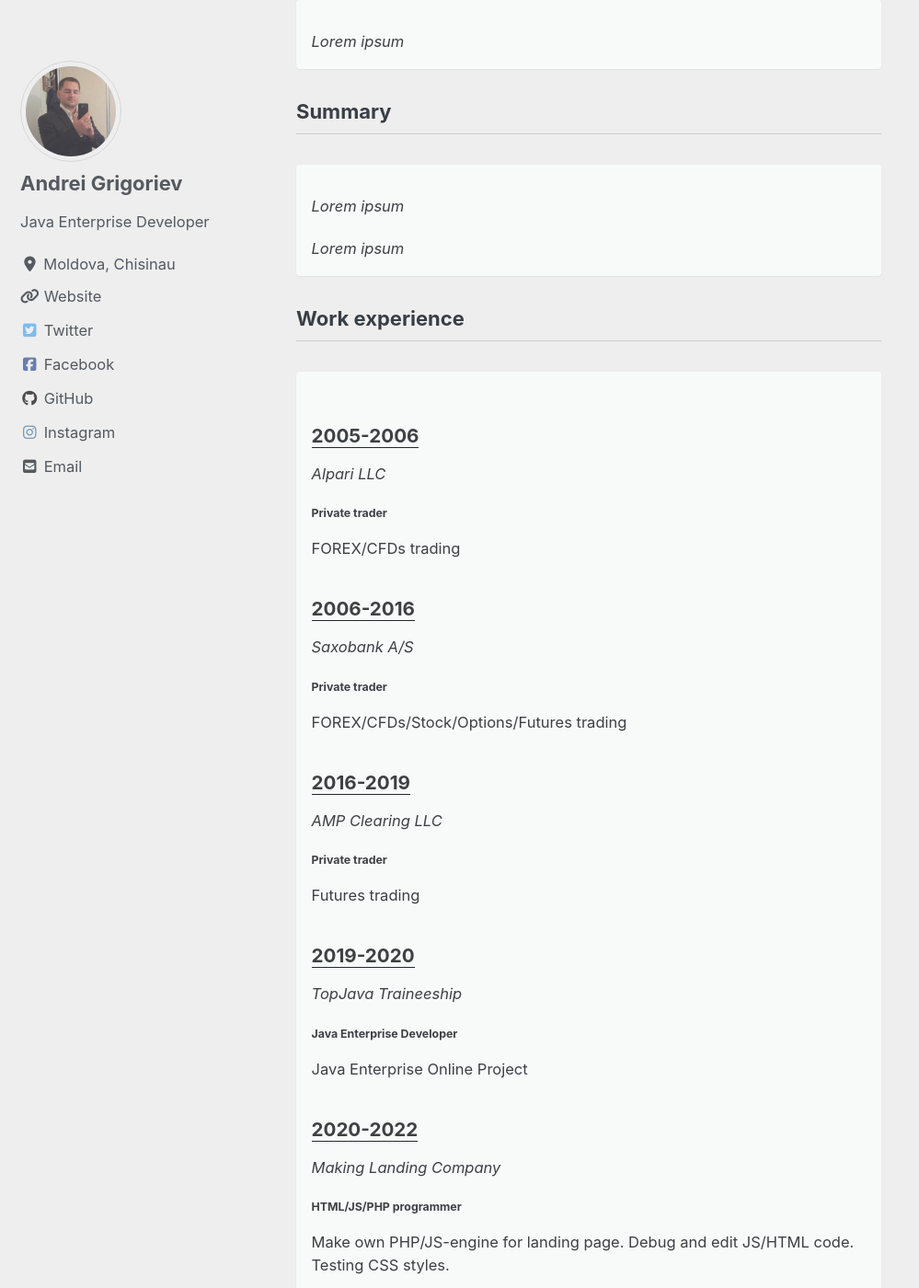
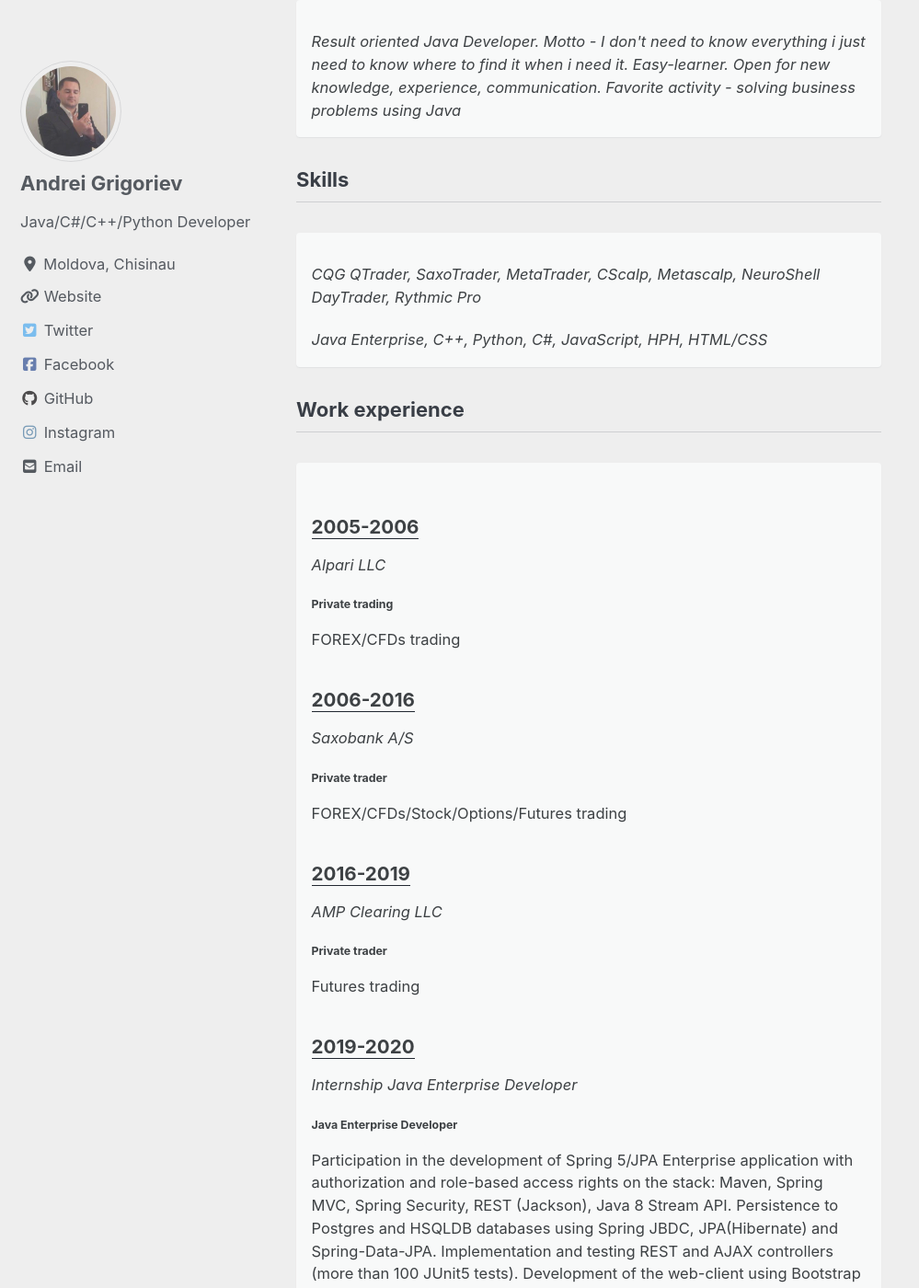
Before and after one commit to grigorievfinance/grigorievfinance.github.io, a Jekyll site: the page built from index.html, in a window 1280 px wide and 1400 px high, scrolled down 213 px. Shown: the whole window at 92% size, without its empty margins (0-999 px from the left). Built offline with Jekyll 4.4.1, drawn with Linux system fonts in a browser that asks for light colours; cached includes are drawn as plain includes; nearby versions of some CDN libraries; the list of posts is cut into pages by our own code; some of the changed lines change nothing that is shown; some of the changed text lies outside the part shown.

Commit message:
update _config.yml

```diff
--- a/_config.yml
+++ b/_config.yml
@@ -95,7 +95,7 @@
 author:
   name             : "Andrei Grigoriev"
   avatar           : "/assets/images/320x320.jpg" # path of avatar image, e.g. "/assets/images/bio-photo.jpg"
-  bio              : "Java Enterprise Developer"
+  bio              : "Java/C#/C++/Python Developer"
   location         : "Moldova, Chisinau"
   email            : "grigorievfinance@gmail.com"
   links:
--- a/_data/ui-text.yml
+++ b/_data/ui-text.yml
@@ -1,5 +1,3 @@
-ит ё
-
 # English (default)
 # -----------------
 en: &DEFAULT_EN
@@ -51,14 +49,14 @@
   back_to_top                : "Back to top"
   education_label            : "Education"
   experience_label           : "Work experience"
-  projects_label             : "Own projects"
+  projects_label             : "Projects"
   summary_label              : "Summary"
   skills_label               : "Skills"
   summary_text               : "Result oriented Java Developer. Motto - I don't need to know everything i just need to know where to find it when i need it. Easy-learner. Open for new knowledge, experience, communication. Favorite activity - solving business problems using Java"
-  skills_text1               : "Visual Studio, Intellij Idea, Android Studio"
-  skills_text2               : "Excel, C#, HTML/CSS, JavaScript, PHP"
+  skills_text1               : "CQG QTrader, SaxoTrader, MetaTrader, CScalp, Metascalp, NeuroShell DayTrader, Rythmic Pro"
+  skills_text2               : "Java Enterprise, C++, Python, C#, JavaScript, HPH, HTML/CSS"
   education1_name            : "State University of the Republic of Moldova"
-  education1_graduation      : "Incomplete higher education"
+  education1_graduation      : "Иachelor"
   education1_description     : "Chemistry"
   education1_date            : "1997-1999"
   education2_name            : "Penn Foster College"
@@ -756,56 +754,72 @@
   summary_label              : "Вступление"
   skills_label               : "Навыки"
   summary_text               : "Ориентированный на результат разработчик на Java (Result oriented Java Developer). Девиз – важно не заучивать информацию, а знать где ее найти и как использовать. Легко обучаем. Есть стремление к новым знаниям, опыту, общению. Любимое занятие – решать чужие проблемы с помощью Java."
-  skills_text1               : "Visual Studio, Intellij Idea, Android Studio"
-  skills_text2               : "Excel, C#, HTML/CSS, JavaScript, PHP"
-  education1_name            : "Государственный университет республики Молдова"
-  education1_graduation      : "Неоконченное высшее образование"
-  education1_description     : "Химиический факультет"
-  education1_date            : "1997-1999"
-  education2_name            : "Penn Foster College"
-  education2_graduation      : "Associate Degree"
-  education2_description     : "Business Management with option Finance"
-  education2_date            : "2006-2012"
-  education3_name            : "Национальный открытый университет Intuit.ru"
-  education3_graduation      : "Обучающий курс"
-  education3_description     : "Интеллектуальный анализ данных средствами MS SQL Server 2008"
-  education3_date            : "2013-2013"
-  education4_name            : "JavaRush-TopJava"
-  education4_graduation      : "Обучающий курс"
-  education4_description     : "Java Enterprise Developer"
-  education4_date            : "2018-2020"
-  project1_name              : "Grigoriev Finance Ltd."
-  project1_role              : "Основатель и генеральный директор"
-  project1_link              : "https://www.grigorievfinance.com"
-  project1_foundation        : "2007"
-  project2_name              : "Neural Predictor"
-  project2_role              : "Автор и C# разработчик"
-  project2_link              : "https://github.com/grigorievfinance/NeuralPredictor"
-  project2_foundation        : "2012"
-  project3_name              : "Making Landing"
-  project3_role              : "Основатель и генеральный директор"
-  project3_link              : "https://www.making-landing.ru"
-  project4_foundation        : "2018"
-  project4_name              : "TopJava Online Project"
-  project4_role              : "Java Enterprise developer"
-  project4_link              : "https://grigorievtopjava.herokuapp.com/"
-  project4_foundation        : "2020"
-  work1_name                 : "Deamarim SRL"
-  work1_function             : "Менеджер"
-  work1_description          : "Организация продаж продукции TZMO SA"
-  work1_date                 : "1999-2004"
-  work2_name                 : "Saxobank A/S"
-  work2_function             : "Частный трейдер"
-  work2_description          : "Торговля FOREX/CFDs/Stock/Options/Futures"
-  work2_date                 : "2006-2016"
-  work3_name                 : "AMP Clearing LLC"
-  work3_function             : "Частный трейдер"
-  work3_description          : "Торговля фьючерсными контрактами"
-  work3_date                 : "2016-2019"
-  work4_name                 : "Стажировка Java-разработчик корпоративных приложений"
-  work4_function             : "Java-разработчик корпоративных приложений"
-  work4_description          : "Участие в разработке Spring 5/JPA enterprise-приложения c авторизацией и правами доступа на основе ролей на стеке: Maven, Spring MVC, Spring Security, REST (Jackson), Java 8 Stream API. Cохранение в базы Postgres и HSQLDB на основе Spring JDBC, JPA (Hibernate) и Spring-Data-JPA. Реализация и тестирование REST и AJAX контроллеров (более 100 JUnit5 тестов). Реализация клиента на Bootstrap (css/js), datatables, jQuery"
-  work4_date                 : "2019-2020"
+  skills_text1: "CQG QTrader, SaxoTrader, MetaTrader, CScalp, Metascalp, NeuroShell DayTrader, Rythmic Pro"
+  skills_text2: "Java Enterprise, C++, Python, C#, JavaScript, HPH, HTML/CSS"
+  education1_name: "State University of the Republic of Moldova"
+  education1_graduation: "Иachelor"
+  education1_description: "Chemistry"
+  education1_date: "1997-1999"
+  education2_name: "Penn Foster College"
+  education2_graduation: "Associate Degree"
+  education2_description: "Business Management with option Finance"
+  education2_date: "2006-2012"
+  education3_name: "The national open university Intuit.ru"
+  education3_graduation: "Training course"
+  education3_description: "Data mining tools MS SQL Server 2008"
+  education3_date: "2013-2013"
+  education4_name: "JavaRush-TopJava"
+  education4_graduation: "Training course"
+  education4_description: "Java Enterprise Developer"
+  education4_date: "2018-2020"
+  project1_name: "Binance Screener"
+  project1_role: "Developer"
+  project1_link: "https://github.com/grigorievfinance/BinanceScreener"
+  project1_foundation: "2023"
+  project2_name: "TradingView connector"
+  project2_role: "Developer"
+  project2_link: "https://github.com/grigorievfinance/TradingViewConnector"
+  project2_foundation: "2024"
+  project3_name: "Atentis connector"
+  project3_role: "Developer"
+  project3_link: "https://github.com/grigorievfinance/AtentisConnector"
+  project3_foundation: "2024"
+  project4_name: "MarketData Project"
+  project4_role: "Developer"
+  project4_link: "https://github.com/grigorievfinance/MarketDataProject"
+  project4_foundation: "2025"
+  project5_name: "Arbitrage Trading System"
+  project5_role: "Developer"
+  project5_link: "https://github.com/grigorievfinance/ArbitrageEngine"
+  project5_foundation: "2025"
+  work1_name: "Alpari LLC"
+  work1_function: "Private trading"
+  work1_description: "FOREX/CFDs trading"
+  work1_date: "2005-2006"
+  work2_name: "Saxobank A/S"
+  work2_function: "Private trader"
+  work2_description: "FOREX/CFDs/Stock/Options/Futures trading"
+  work2_date: "2006-2016"
+  work3_name: "AMP Clearing LLC"
+  work3_function: "Private trader"
+  work3_description: "Futures trading"
+  work3_date: "2016-2019"
+  work4_name: "Internship Java Enterprise Developer"
+  work4_function: "Java Enterprise Developer"
+  work4_description: "Participation in the development of Spring 5/JPA Enterprise application with authorization and role-based access rights on the stack: Maven, Spring MVC, Spring Security, REST (Jackson), Java 8 Stream API. Persistence to Postgres and HSQLDB databases using Spring JBDC, JPA(Hibernate) and Spring-Data-JPA. Implementation and testing REST and AJAX controllers (more than 100 JUnit5 tests). Development of the web-client using Bootstrap (CSS/JavaScript), datatables, jQuery"
+  work4_date: "2019-2020"
+  work5_name: "Making Landing Company"
+  work5_function: "HTML/JS/PHP programmer"
+  work5_description: "Make own PHP/JS-engine for landing page. Debug and edit JS/HTML code. Testing CSS styles."
+  work5_date: "2020-2022"
+  work6_name: "Binance"
+  work6_function: "Private trader"
+  work6_description: "Crypto derivatives trading."
+  work6_date: "2022-2023"
+  work7_name: "Quantum Rise"
+  work7_function: "Python developer"
+  work7_description: "Inter exchanges connectors backend developer for TradingView. Back-end developer for market-data XROAD/FIX/Mercado/Bybit using multiprocessing Python/FastAPI/SQLAlchemy/Pandas/Websocket. Arbitrage Trading System backend developer. Stack: Python/FastAPI/SQLAlchemy/Pandas/Websocket/Numpy/Starlette/Uvicorn/Pydantic/APScheduler/Clickhouse/PostgreSQL/SQLite"
+  work7_date: "2023-2025"
 ru-RU:
   <<: *DEFAULT_RU
 
@@ -1782,58 +1796,3 @@
   back_to_top                : "Ar ais go barr"
 ga-IE:
   <<: *DEFAULT_GA
-
-
-# Finnish / Suomi
-# -----------------
-fi: &DEFAULT_FI
-  skip_links                 : "Ohita linkit"
-  skip_primary_nav           : "Hyppää pää navigaatioon"
-  skip_content               : "Hyppää sisältöön"
-  skip_footer                : "Hyppää alareunaan"
-  page                       : "Sivu"
-  pagination_previous        : "Edellinen"
-  pagination_next            : "Seuraava"
-  breadcrumb_home_label      : "Etusivu"
-  breadcrumb_separator       : "/"
-  menu_label                 : "Avaa valikko"
-  search_label               : "Avaa haku"
-  toc_label                  : "Tällä sivulla"
-  ext_link_label             : "Suora linkki"
-  less_than                  : "vähemmän kuin"
-  minute_read                : "lukuaika"
-  share_on_label             : "Jaa"
-  meta_label                 :
-  tags_label                 : "Tagit:"
-  categories_label           : "Kategoriat:"
-  date_label                 : "Päivitetty:"
-  comments_label             : "Jätä kommentti"
-  comments_title             : "Kommentit"
-  more_label                 : "Lisää"
-  related_label              : "Voit olla kiinnostunut myös"
-  follow_label               : "Seuraa:"
-  feed_label                 : "Syöte"
-  powered_by                 : "Voimanlähteenä"
-  website_label              : "Websivu"
-  email_label                : "Email"
-  recent_posts               : "Viimeisimmät postaukset"
-  undefined_wpm              : "words_per_minute asetusta ei ole määritelty _config.yml tiedostossa"
-  comment_form_info          : "Your email address will not be published. Required fields are marked"
-  comment_form_comment_label : "Kommentti"
-  comment_form_md_info       : "Tukee markdown muotoilua."
-  comment_form_name_label    : "Nimi"
-  comment_form_email_label   : "Email osoite"
-  comment_form_website_label : "Webbisivu (vapaaehtoinen)"
-  comment_btn_submit         : "Lähetä"
-  comment_btn_submitted      : "Lähetetty"
-  comment_success_msg        : "Kiitos kommentista, se julkaistaan tällä sivulla moderoinnin jälkeen."
-  comment_error_msg          : "Tarkista että olet täyttänyt kaikki kentät ja yritä uudelleen."
-  loading_label              : "Ladataan..."
-  search_label_text          : "Hakusana..."
-  search_placeholder_text    : "Hakusana..."
-  results_found              : "Tulosta"
-  back_to_top                : "Ylös"
-
-# Another locale
-# --------------
-#
```
